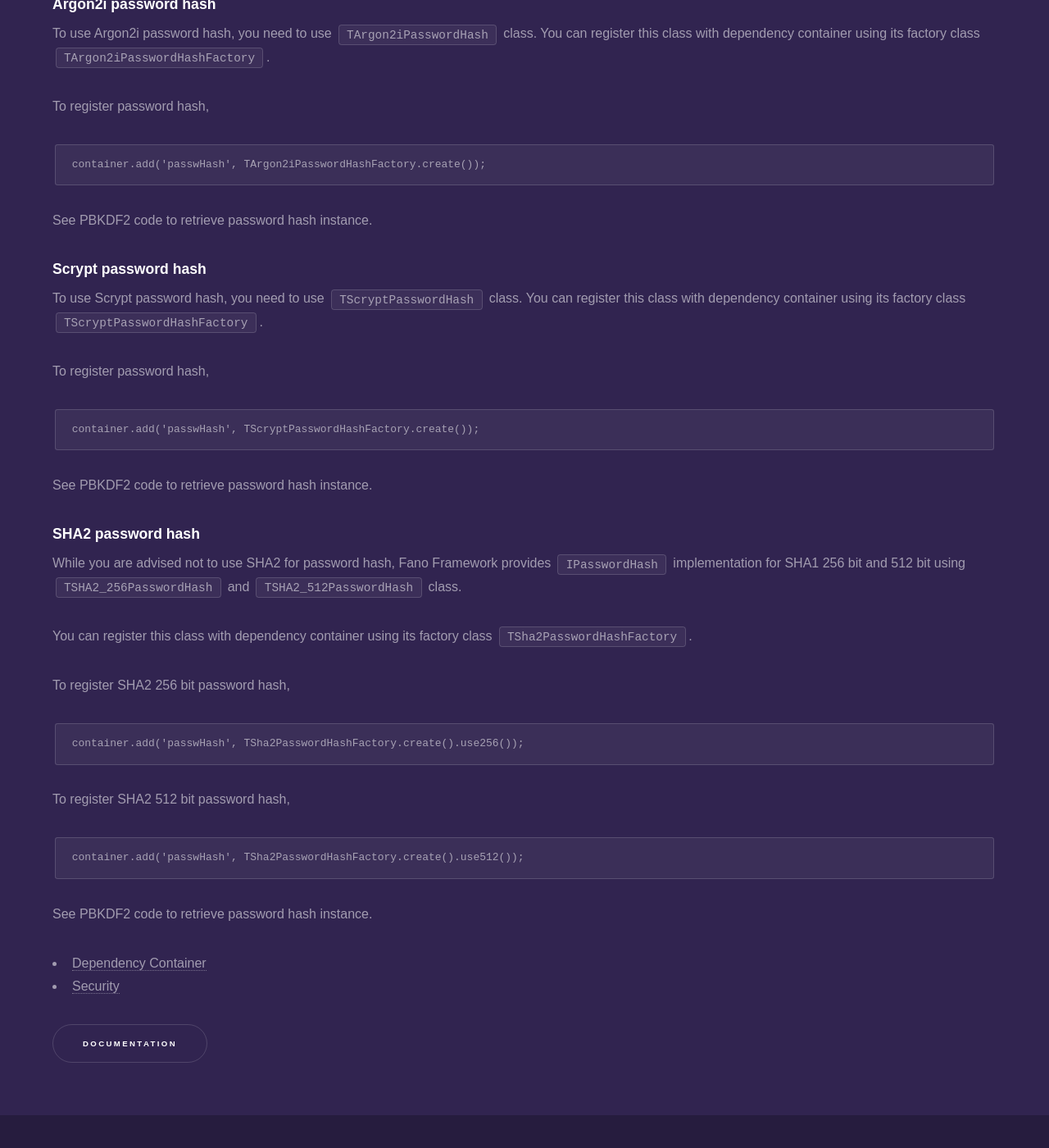
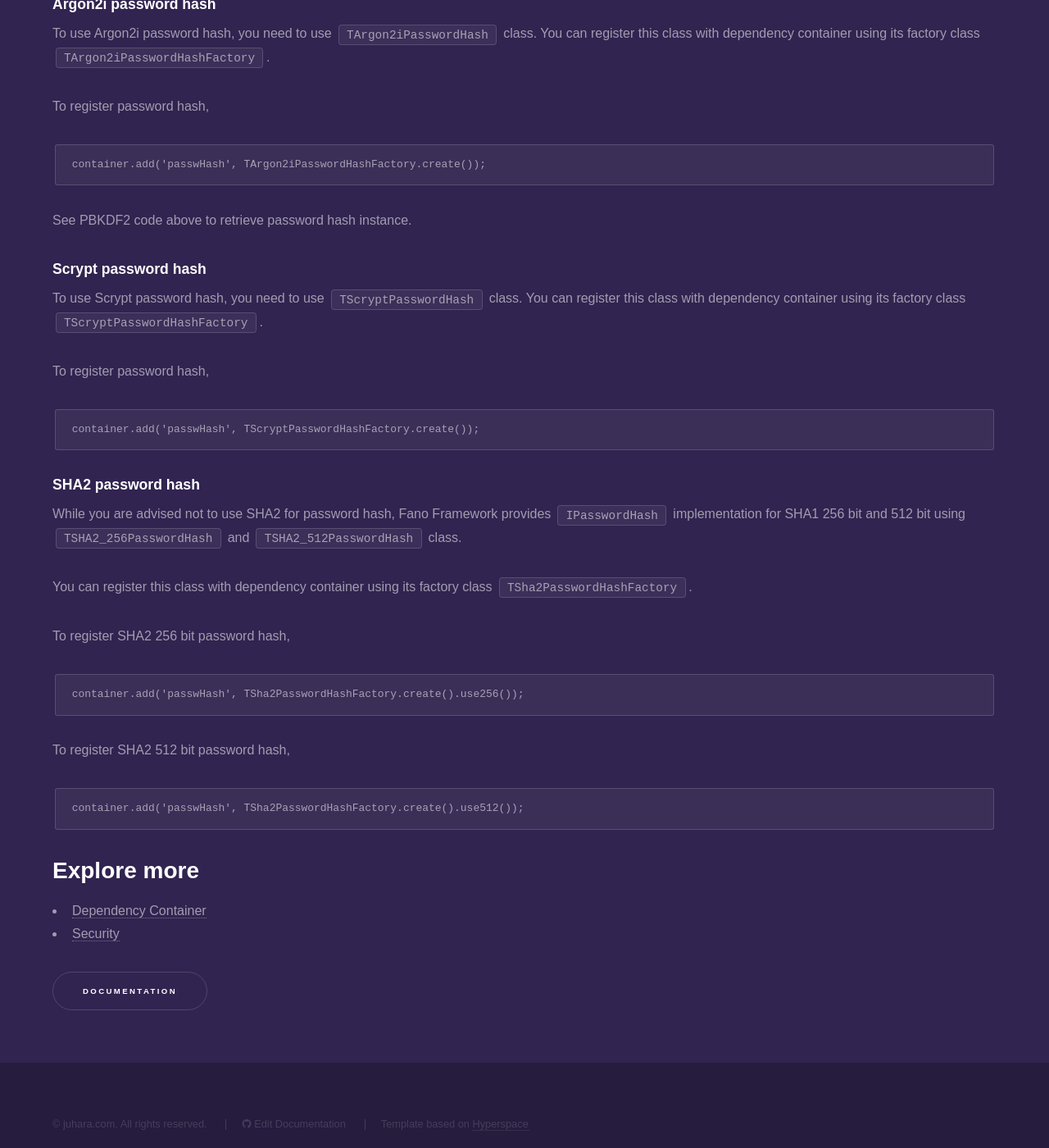
Before and after one commit to fanoframework/fanoframework.github.io, a Jekyll site: the page built from security/password-hash/index.md, in a window 1280 px wide and 1400 px high, scrolled down 3248 px. Shown: the whole window at 82% size. Built offline with Jekyll 4.4.1, drawn with Linux system fonts in a browser that asks for light colours; our own code applies the rules of GitHub Pages for plain Markdown files.

Commit message:
improve content

````diff
--- a/security/password-hash/index.md
+++ b/security/password-hash/index.md
@@ -122,7 +122,7 @@ To register password hash,
 ```
 container.add('passwHash', TArgon2iPasswordHashFactory.create());
 ```
-See PBKDF2 code to retrieve password hash instance.
+See PBKDF2 code above to retrieve password hash instance.
 
 ### Scrypt password hash
 
@@ -132,7 +132,6 @@ To register password hash,
 ```
 container.add('passwHash', TScryptPasswordHashFactory.create());
 ```
-See PBKDF2 code to retrieve password hash instance.
 
 ### SHA2 password hash
 
@@ -149,7 +148,7 @@ To register SHA2 512 bit password hash,
 container.add('passwHash', TSha2PasswordHashFactory.create().use512());
 ```
 
-See PBKDF2 code to retrieve password hash instance.
+## Explore more
 
 - [Dependency Container](/dependency-container)
 - [Security](/security)
````
Also changed, not shown: security/clickjacking-protection/index.md (+1 -0 lines), security/xss-protection/index.md (+1 -0 lines).
